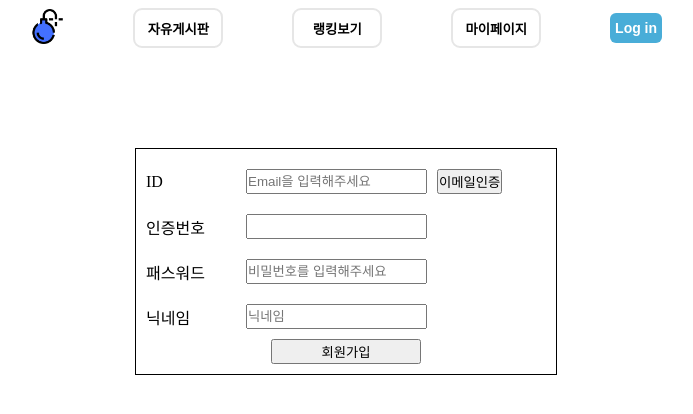
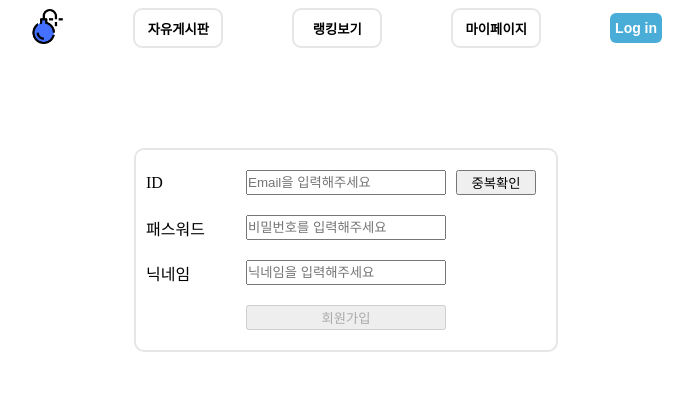
Before and after one commit to wooseokc/zb-Team-FE, a Next.js app: page /info/accountPage in a window 1280 px wide. Shown: the top 414 px of the page, without its empty margins (294-987 px from the left). Built offline with nearby package versions, Linux system fonts and the light colour scheme.

Commit message:
Update✨회원가입 페이지 추가

```diff
--- a/components/info/Account.tsx
+++ b/components/info/Account.tsx
@@ -1,24 +1,80 @@
-import React from 'react'
+import axios from 'axios';
+import React, { useState } from 'react'
 import styled from 'styled-components';
 
 
 
 export default function Account() {
+  const [email, setEmail] = useState<string>('');
+  const [password, setPassword] = useState<string>('');
+  const [nickName, setNickName] = useState<string>('');
+  const [emailResult, setEmailResult] =useState<boolean>(false);
+  const [error, setError] = useState<string>('');
 
-  const onSubmit = (e: React.FormEvent<HTMLFormElement>) => {
+
+  //email 인증 이벤트
+  const emailAuthentication = async () => {
+    // console.log(email);
+    const regExp = /^[0-9a-zA-Z]([-_.]?[0-9a-zA-Z])*@[0-9a-zA-Z]([-_.]?[0-9a-zA-Z])*.[a-zA-Z]{2,3}$/i;
+    if (email.length < 5 || !regExp.test(email)) {
+      setError('email을 확인 해주세요.');
+    } else {
+      const response = await axios.get(`http://34.168.232.38:8080/minesweeper/gamer/email/${email}`)
+      if (response.data) {
+        setEmailResult(prev => !prev);
+      }
+      console.log(response.data);
+    }
+  }
+
+  const onSubmit = async (e: React.FormEvent<HTMLFormElement>) => {
     e.preventDefault();
+    const infoData = {
+      email,
+      name: nickName,
+      password,
+    };
+    const respone = await axios.post(`http://34.168.232.38:8080/minesweeper/gamer/`, infoData)
+    console.log(respone);
+  }
+
+  //email 정보 저장 이벤트
+  const inputData = (e: React.FormEvent<HTMLInputElement>) => {
+    const { currentTarget: { type, value, name } } = e;
+
+    if (type === 'email') {
+      setEmail(value);
+    } else if (type === 'password') {
+      setPassword(value);
+    } else if (name === 'nickName') {
+      setNickName(value);
+    }
   }
   return (
     <StyleForm onSubmit={onSubmit}>
-      <div>
-        <span>ID</span>
-        <input type='email' required placeholder='Email을 입력해주세요' />
-        <input className='emailBtn' type='button' value='이메일인증' />
-      </div>
-      <div><span>인증번호</span><input type='text' required /></div>
-      <div><span>패스워드</span><input type='password' required placeholder='비밀번호를 입력해주세요' /></div>
-      <div><span>닉네임</span><input type='text' required placeholder='닉네임' /></div>
-      <div><input type='submit' value='회원가입' /></div>
+      <AccountDivBox>
+        <AccountTextBox>ID</AccountTextBox>
+        {!emailResult
+          ? <StyledInput type='email' required placeholder='Email을 입력해주세요' onChange={inputData} />
+          : <ReadOnlyInput type='email' required value={email} onChange={inputData} readOnly />
+        }
+        <StyledInput className='emailBtn' type='button' value='중복확인' onClick={emailAuthentication} />
+      </AccountDivBox>
+      {error && <ErrorSpan className='authError'>{error}</ErrorSpan>}
+      <AccountDivBox>
+        <AccountTextBox>패스워드</AccountTextBox>
+        <StyledInput type='password' value={password} required placeholder='비밀번호를 입력해주세요' onChange={inputData} />
+      </AccountDivBox>
+      <AccountDivBox>
+        <AccountTextBox>닉네임</AccountTextBox>
+        <StyledInput type='text' name='nickName' required placeholder='닉네임을 입력해주세요' onChange={inputData}/>
+      </AccountDivBox>
+      <AccountDivBox>
+        {!emailResult
+          ? <StyledSubmit type='submit' disabled value='회원가입' />
+          : <StyledSubmit type='submit' value='회원가입' />
+        }
+      </AccountDivBox>
     </StyleForm>
   )
 }
@@ -27,7 +83,8 @@ const StyleForm = styled.form`
   width: 100%;
   max-width: 400px;
 
-  border: 1px solid black;
+  border: 2px solid #e6e6e6;
+  border-radius: 10px;
 
   position: relative;
   top: 100px;
@@ -35,37 +92,57 @@ const StyleForm = styled.form`
   flex-direction: column;
   margin: 0 auto;
   padding: 10px 10px;
-  div {
 
+`;
+const AccountDivBox = styled.div`
   display: flex;
   align-items: center;
   margin: 10px 0;
   .emailBtn {
+    width: 80px;
     cursor: pointer;
 
     margin-left: 10px;
   }
-  }
+`;
 
-  span {
+const AccountTextBox = styled.span`
   width: 100px;
 
   display: inline-block;
-  }
-  input {
+`;
+
+const StyledInput = styled.input`
+  width: 200px;
   height: 25px;
   box-sizing: border-box;
 
   padding: 0;
-  }
-  div:nth-child(5) {
-    width: 150px;
+`;
+const ReadOnlyInput = styled.input`
+  width: 200px;
+  height: 25px;
+  box-sizing: border-box;
 
+  background-color: #e6e6e6;
+
+  padding: 0;
+`;
+
+const StyledSubmit = styled.input`
+  width: 200px;
+  height: 25px;
+  box-sizing: border-box;
+
+  padding: 0;
   margin: 0 auto;
-    input {
-      width: 100%;
+`;
 
-      cursor: pointer;
-    }
-  }
+const ErrorSpan = styled.span`
+  color: tomato;
+  text-align: center;
+  font-weight: bold;
+  font-size: 12px;
+
+
 `;
```
Also changed, not shown: components/info/Login.tsx (+4 -4 lines), pages/info/emailAuthPage.tsx (added, +51 -0 lines). Lines whose indentation alone changed are shown as unchanged.
